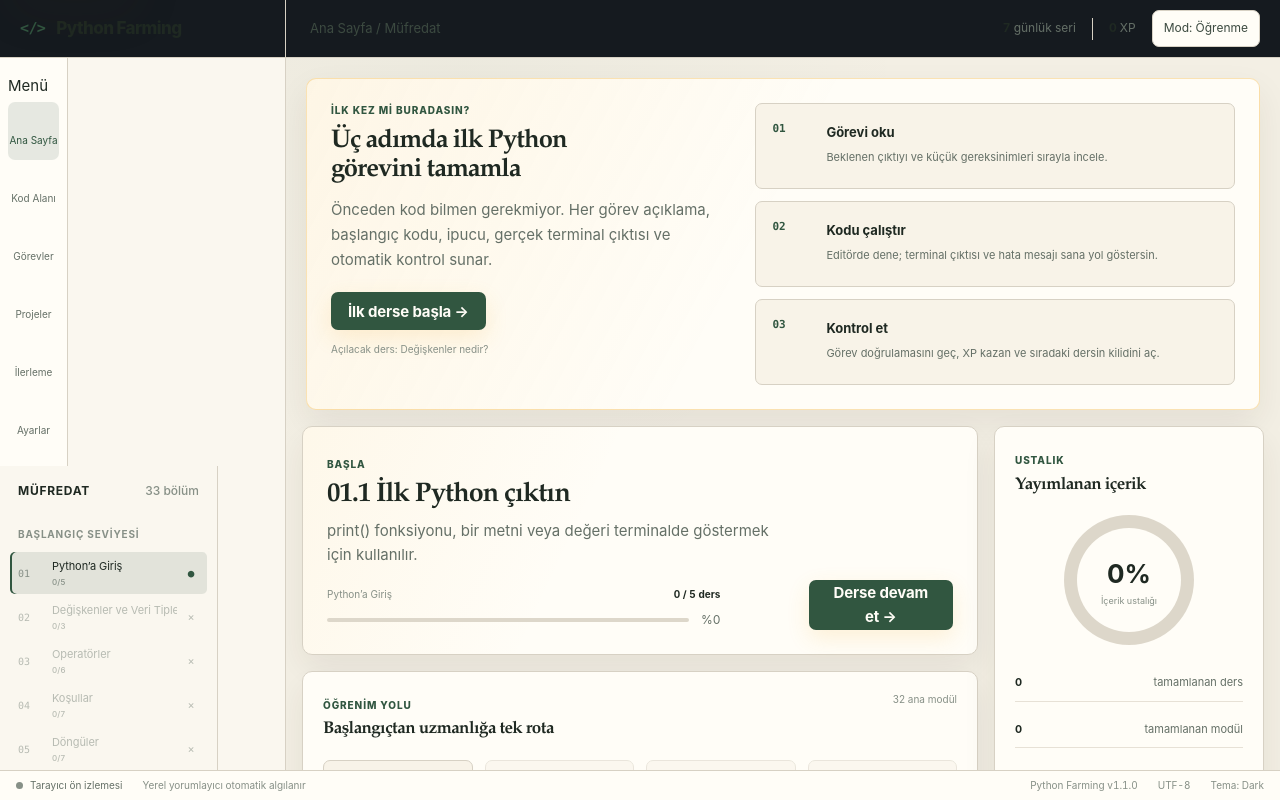
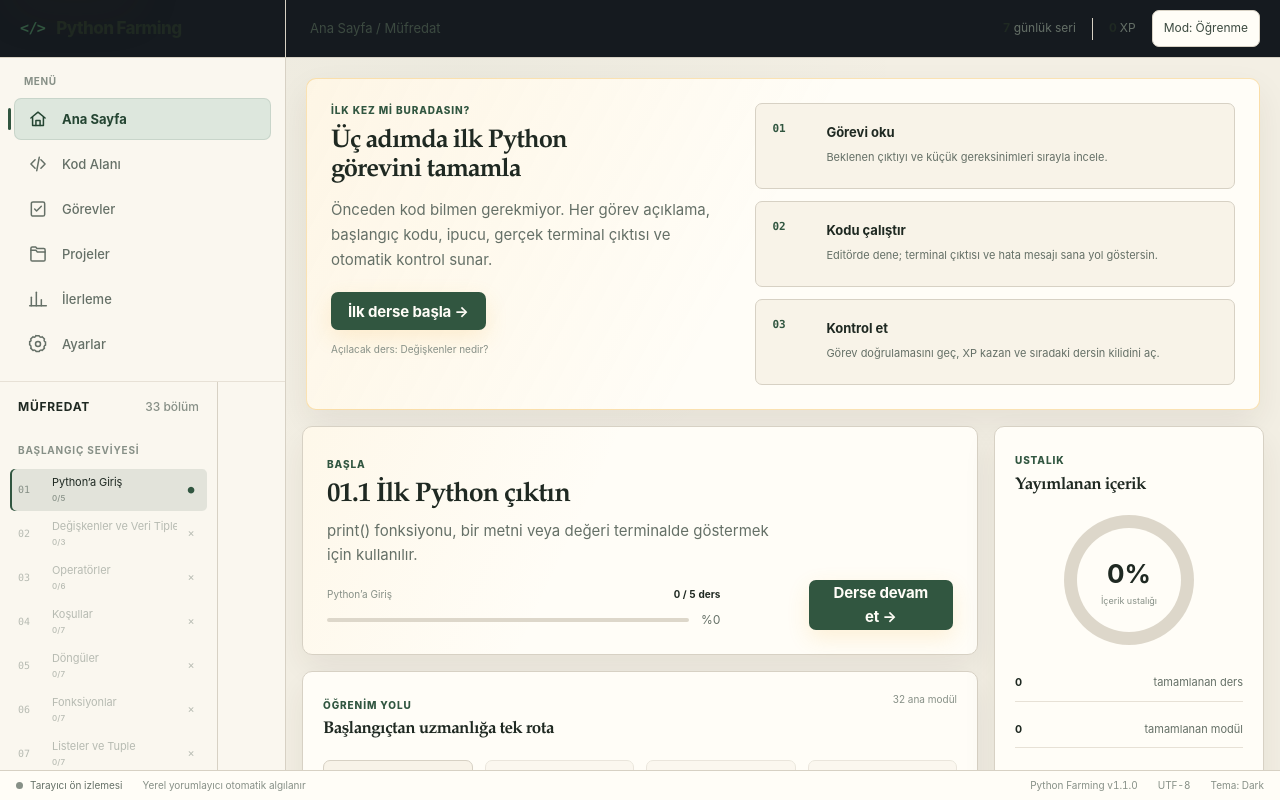
Before and after one commit to Akerem-dev/python-farming, a React (Vite) app: page / in a window 1280 px wide. Built offline with nearby package versions, Linux system fonts and the light colour scheme.

Commit message:
design: style primary navigation menu

```diff
--- a/src/components/navigation/PrimaryRail.module.css
+++ b/src/components/navigation/PrimaryRail.module.css
@@ -1,50 +1,93 @@
 .root {
-  width: var(--rail-width);
-  display: flex;
-  flex-direction: column;
-  gap: 4px;
-  padding: var(--space-4) 8px;
-  border-right: 1px solid var(--color-border);
-  background: var(--color-app-chrome);
+  width: 100%;
+  flex: 0 0 auto;
+  padding: var(--space-4) 14px var(--space-4);
+  border-bottom: 1px solid var(--color-border-subtle);
+  background: transparent;
+}
+
+.sectionLabel {
+  display: block;
+  margin: 0 10px var(--space-2);
+  color: var(--color-text-dim);
+  font-size: var(--font-size-2xs);
+  font-weight: var(--font-weight-bold);
+  letter-spacing: 0.055em;
+  text-transform: uppercase;
+}
+
+.list {
+  display: grid;
+  gap: 3px;
 }
 
 .item {
+  position: relative;
   width: 100%;
-  min-height: 58px;
-  box-sizing: border-box;
-  display: flex;
-  flex-direction: column;
+  min-height: 42px;
+  display: grid;
+  grid-template-columns: 24px minmax(0, 1fr);
   align-items: center;
-  justify-content: center;
-  gap: 5px;
-  border: 0;
-  border-radius: var(--radius-md);
+  gap: 11px;
+  padding: 0 12px;
+  border: 1px solid transparent;
+  border-radius: var(--radius-control);
   background: transparent;
   color: var(--color-text-muted);
   font: inherit;
-  font-size: 10px;
+  font-size: var(--font-size-sm);
+  font-weight: var(--font-weight-medium);
   text-decoration: none;
-  cursor: pointer;
   user-select: none;
+  transition:
+    color var(--motion-fast),
+    background-color var(--motion-fast),
+    border-color var(--motion-fast),
+    transform var(--motion-fast);
+}
+
+.item::before {
+  content: "";
+  position: absolute;
+  top: 9px;
+  bottom: 9px;
+  left: -7px;
+  width: 3px;
+  border-radius: var(--radius-pill);
+  background: transparent;
+  transform: scaleY(0.45);
+  transition:
+    background-color var(--motion-fast),
+    transform var(--motion-fast);
 }
 
 .item:hover {
   background: var(--color-surface-hover);
   color: var(--color-text-primary);
-}
-
-.item:focus-visible {
-  outline: 2px solid var(--color-accent);
-  outline-offset: 2px;
+  transform: translate3d(1px, 0, 0);
 }
 
 .active {
-  background: var(--color-accent-soft);
-  color: var(--color-accent);
+  border-color: rgba(var(--color-accent-rgb), 0.12);
+  background: var(--color-surface-selected);
+  color: var(--color-accent-strong);
+  font-weight: var(--font-weight-semibold);
+}
+
+.active::before {
+  background: var(--color-accent);
+  transform: scaleY(1);
 }
 
 .symbol {
-  font-family: var(--font-mono);
-  font-size: 16px;
-  line-height: 1;
+  width: 21px;
+  height: 21px;
+  display: grid;
+  place-items: center;
+  color: currentColor;
 }
+
+.symbol svg {
+  width: 20px;
+  height: 20px;
+}
```
